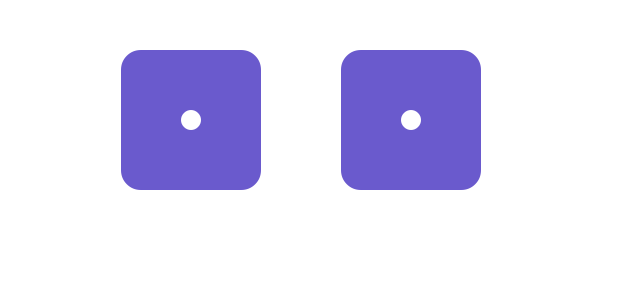
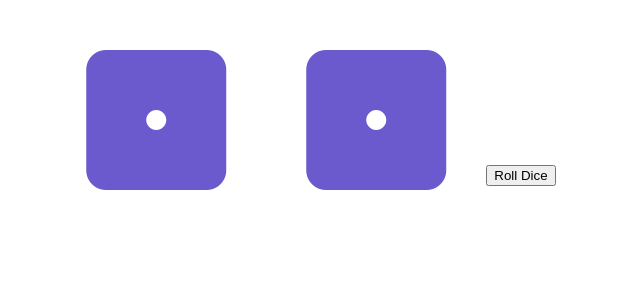
Before and after one commit to nelsW70/dice-game, a React (Create React App) app: page / in a window 1280 px wide. Shown: the top 300 px of the page, without its empty margins (339-979 px from the left). Built offline with nearby package versions, Linux system fonts and the light colour scheme.

Commit message:
add: logic for random result from dice roll

```diff
--- a/src/RollDice.jsx
+++ b/src/RollDice.jsx
@@ -2,15 +2,31 @@
 import Die from './Die';
 
 class RollDice extends Component {
+  static defaultProps = {
+    sides: ['one', 'two', 'three', 'four', 'five', 'six']
+  };
   constructor(props) {
     super(props);
     this.state = { die1: 'one', die2: 'one' };
+    this.roll = this.roll.bind(this);
+  }
+  roll() {
+    // pick 2 new rolls
+    const newDie1 = this.props.sides[
+      Math.floor(Math.random() * this.props.sides.length)
+    ];
+    const newDie2 = this.props.sides[
+      Math.floor(Math.random() * this.props.sides.length)
+    ];
+    // set state with new rolls
+    this.setState({ die1: newDie1, die2: newDie2 });
   }
   render() {
     return (
       <div>
         <Die face={this.state.die1} />
         <Die face={this.state.die2} />
+        <button onClick={this.roll}>Roll Dice</button>
       </div>
     );
   }
```
